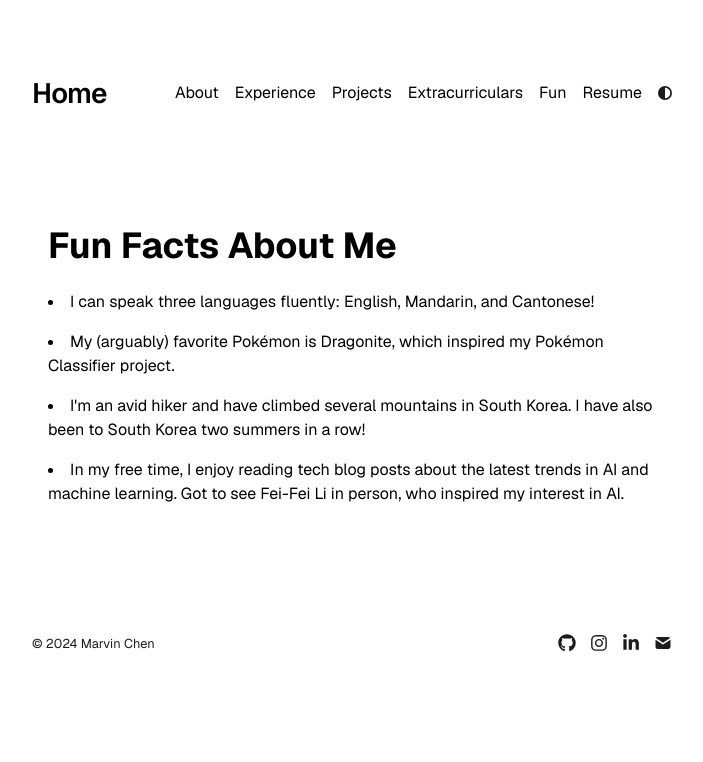
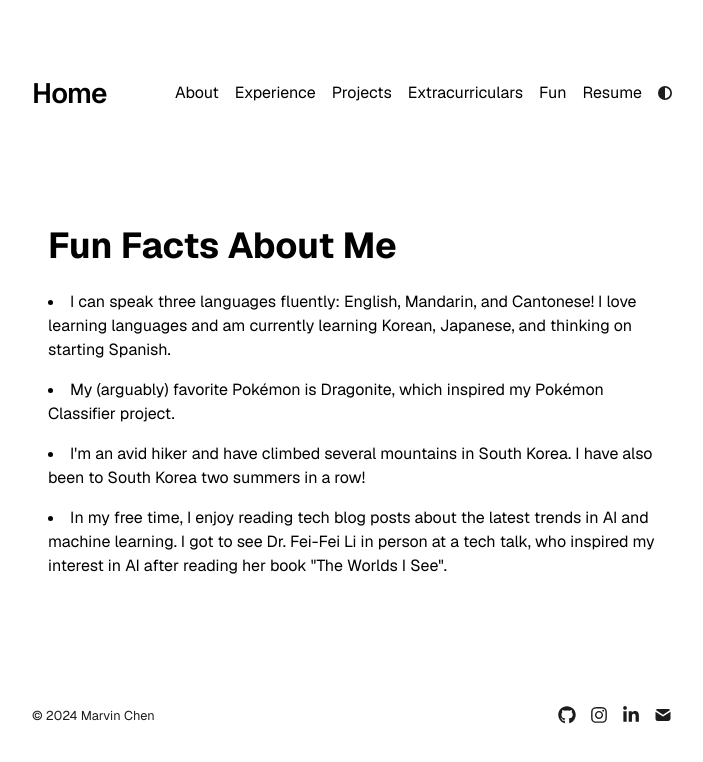
Before and after one commit to marvin-chen/nextfolio-a-simple-next-js-portfolio, a Next.js app: page /fun in a window 1280 px wide. Shown: the top 762 px of the page, without its empty margins (288-991 px from the left). Built offline with nearby package versions, Linux system fonts and the light colour scheme.

Commit message:
text edits

```diff
--- a/app/fun/page.tsx
+++ b/app/fun/page.tsx
@@ -5,10 +5,15 @@ export default function Fun() {
     <div className="container mx-auto px-4 py-8">
       <h1 className="text-4xl font-bold mb-6">Fun Facts About Me</h1>
       <ul className="list-disc list-inside space-y-4">
-        <li>I can speak three languages fluently: English, Mandarin, and Cantonese!</li>
+        <li>I can speak three languages fluently: English, Mandarin, and Cantonese!
+          I love learning languages and am currently learning Korean, Japanese, and
+          thinking on starting Spanish. </li>
         <li>My (arguably) favorite Pokémon is Dragonite, which inspired my Pokémon Classifier project.</li>
-        <li>I'm an avid hiker and have climbed several mountains in South Korea. I have also been to South Korea two summers in a row! </li>
-        <li>In my free time, I enjoy reading tech blog posts about the latest trends in AI and machine learning. Got to see Fei-Fei Li in person, who inspired my interest in AI. </li>
+        <li>I'm an avid hiker and have climbed several mountains in South Korea.
+          I have also been to South Korea two summers in a row! </li>
+        <li>In my free time, I enjoy reading tech blog posts about the latest trends in AI
+          and machine learning. I got to see Dr. Fei-Fei Li in person at a tech talk, who inspired my interest in AI
+          after reading her book "The Worlds I See". </li>
       </ul>
     </div>
   );
```
Also changed, not shown: 1 other file (tests, documents, lock files or other folders).
